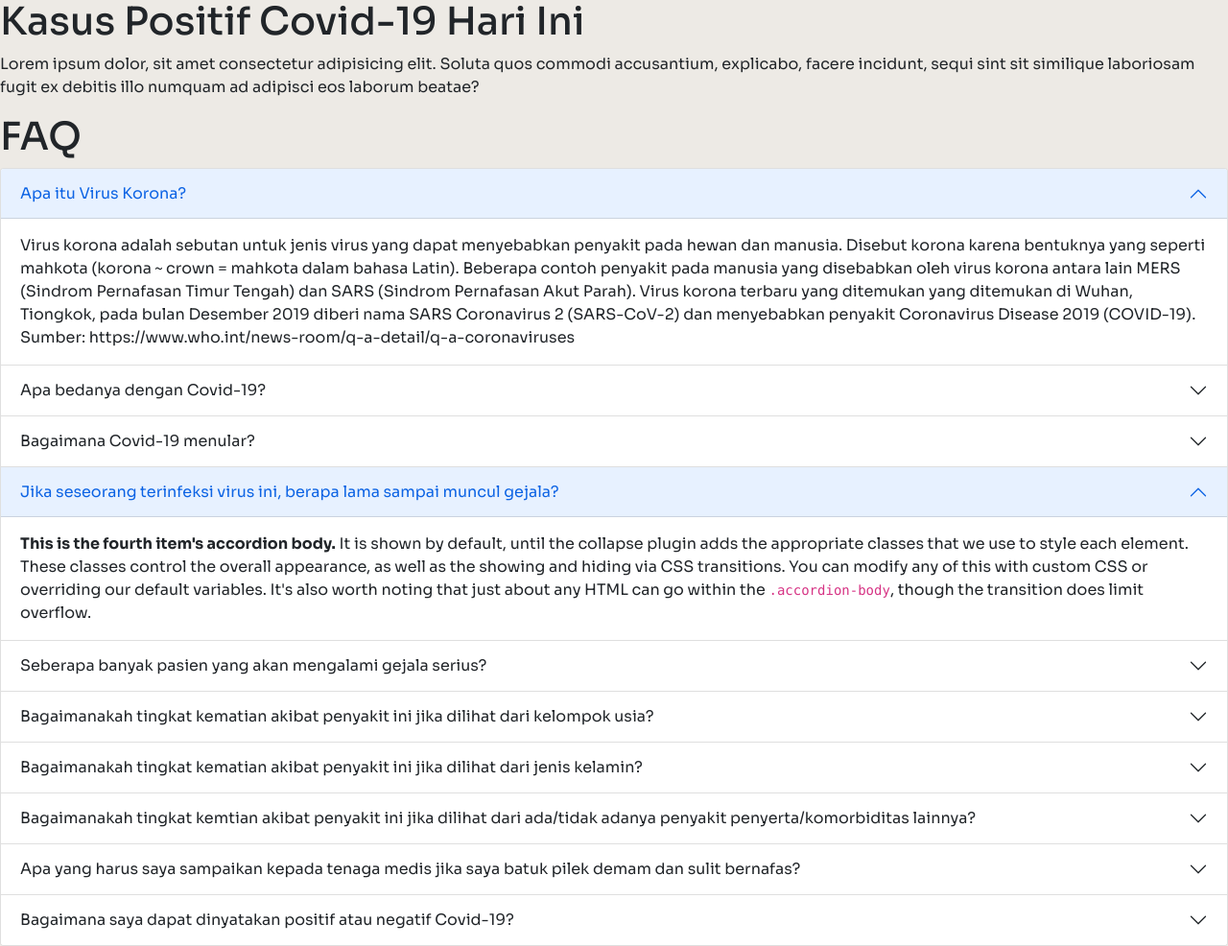
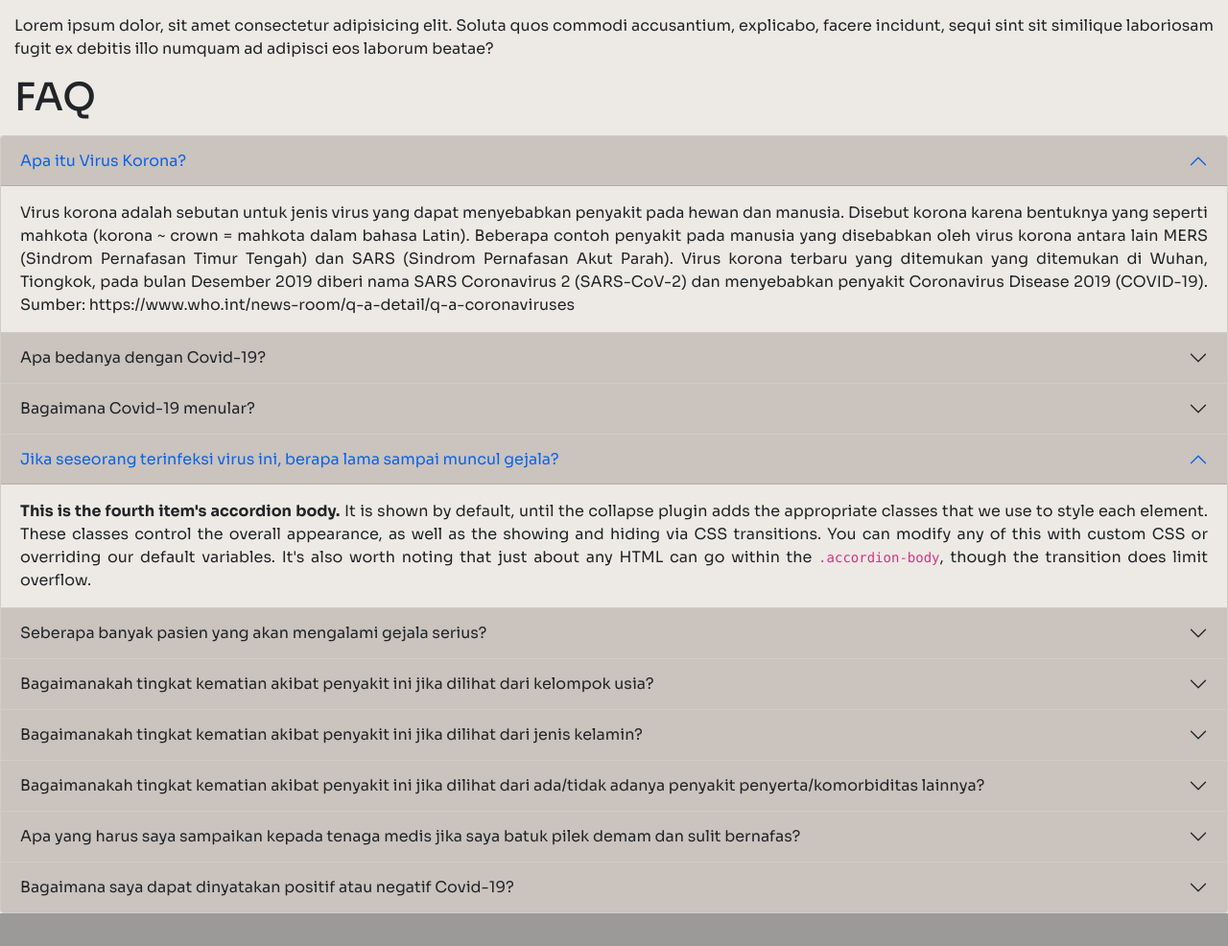
Before and after one commit to anindyassrys/dataCovid-website, a Django app: page / in a window 1280 px wide. Shown: the part 1449-2435 px from the top of the page at 96% size. After the commit the page ends 2401 px from the top, so only its background shows below. Run offline with Django 3.2, Linux system fonts and the light colour scheme; some libraries are stand-ins or nearby versions.

Commit message:
update page content

```diff
--- a/Home/static/home.css
+++ b/Home/static/home.css
@@ -0,0 +1,23 @@
+h1{
+    margin: 15px;
+
+}
+
+p{
+    margin: 15px;
+    text-align: justify;
+    text-justify: inter-word;
+}
+
+div {
+    text-align: justify;
+    text-justify: inter-word;
+  }
+
+#accback{
+    background-color: #edeae5;
+}
+
+#accbutton{
+    background-color: #cac3be;
+}
--- a/Home/templates/Home.html
+++ b/Home/templates/Home.html
@@ -9,13 +9,12 @@
 <link href="https://cdn.jsdelivr.net/npm/bootstrap@5.1.3/dist/css/bootstrap.min.css" rel="stylesheet" integrity="sha384-1BmE4kWBq78iYhFldvKuhfTAU6auU8tT94WrHftjDbrCEXSU1oBoqyl2QvZ6jIW3" crossorigin="anonymous">
 <!-- bootstraps js -->
 <script src="https://cdn.jsdelivr.net/npm/bootstrap@5.0.2/dist/js/bootstrap.bundle.min.js" integrity="sha384-MrcW6ZMFYlzcLA8Nl+NtUVF0sA7MsXsP1UyJoMp4YLEuNSfAP+JcXn/tWtIaxVXM" crossorigin="anonymous"></script>
-<link rel="stylesheet" href="{% static 'style.css' %}">
+<link rel="stylesheet" href="{% static 'home.css' %}">
 {% endblock css %}
 {% block title %}
 Home
 {% endblock title %}
 {% block content %}
-    <br><br><br><br>
     <body>
         <br><br><br><br>
         <h1>Selamat Datang!</h1>
@@ -52,9 +51,9 @@ Home
 
         <h1>FAQ</h1>
         <div class="accordion" id="accordionExample">
-          <div class="accordion-item">
+          <div class="accordion-item" id="accback">
             <h2 class="accordion-header" id="headingOne">
-              <button class="accordion-button" type="button" data-bs-toggle="collapse" data-bs-target="#collapseOne" aria-expanded="true" aria-controls="collapseOne">
+              <button class="accordion-button"  id="accbutton" type="button" data-bs-toggle="collapse" data-bs-target="#collapseOne" aria-expanded="true" aria-controls="collapseOne">
                 Apa itu Virus Korona?
               </button>
             </h2>
@@ -70,9 +69,9 @@ Home
               </div>
             </div>
           </div>
-          <div class="accordion-item">
+          <div class="accordion-item" id="accback">
             <h2 class="accordion-header" id="headingTwo">
-              <button class="accordion-button collapsed" type="button" data-bs-toggle="collapse" data-bs-target="#collapseTwo" aria-expanded="false" aria-controls="collapseTwo">
+              <button class="accordion-button collapsed" id="accbutton" type="button" data-bs-toggle="collapse" data-bs-target="#collapseTwo" aria-expanded="false" aria-controls="collapseTwo">
                 Apa bedanya dengan Covid-19?
               </button>
             </h2>
@@ -82,9 +81,9 @@ Home
               </div>
             </div>
           </div>
-          <div class="accordion-item">
+          <div class="accordion-item" id="accback">
             <h2 class="accordion-header" id="headingThree">
-              <button class="accordion-button collapsed" type="button" data-bs-toggle="collapse" data-bs-target="#collapseThree" aria-expanded="false" aria-controls="collapseThree">
+              <button class="accordion-button collapsed" id="accbutton" type="button" data-bs-toggle="collapse" data-bs-target="#collapseThree" aria-expanded="false" aria-controls="collapseThree">
                 Bagaimana Covid-19 menular?
               </button>
             </h2>
@@ -94,9 +93,9 @@ Home
               </div>
             </div>
           </div>
-          <div class="accordion-item">
+          <div class="accordion-item" id="accback">
             <h2 class="accordion-header" id="headingFour">
-              <button class="accordion-button" type="button" data-bs-toggle="collapse" data-bs-target="#collapseFour" aria-expanded="true" aria-controls="collapseFour">
+              <button class="accordion-button" id="accbutton" type="button" data-bs-toggle="collapse" data-bs-target="#collapseFour" aria-expanded="true" aria-controls="collapseFour">
                 Jika seseorang terinfeksi virus ini, berapa lama sampai muncul gejala?
               </button>
             </h2>
@@ -106,9 +105,9 @@ Home
               </div>
             </div>
           </div>
-          <div class="accordion-item">
+          <div class="accordion-item" id="accback">
             <h2 class="accordion-header" id="headingFive">
-              <button class="accordion-button collapsed" type="button" data-bs-toggle="collapse" data-bs-target="#collapseFive" aria-expanded="false" aria-controls="collapseFive">
+              <button class="accordion-button collapsed" id="accbutton" type="button" data-bs-toggle="collapse" data-bs-target="#collapseFive" aria-expanded="false" aria-controls="collapseFive">
                 Seberapa banyak pasien yang akan mengalami gejala serius?
               </button>
             </h2>
@@ -118,9 +117,9 @@ Home
               </div>
             </div>
           </div>
-          <div class="accordion-item">
+          <div class="accordion-item" id="accback">
             <h2 class="accordion-header" id="headingSix">
-              <button class="accordion-button collapsed" type="button" data-bs-toggle="collapse" data-bs-target="#collapseSix" aria-expanded="false" aria-controls="collapseSix">
+              <button class="accordion-button collapsed" id="accbutton" type="button" data-bs-toggle="collapse" data-bs-target="#collapseSix" aria-expanded="false" aria-controls="collapseSix">
                 Bagaimanakah tingkat kematian akibat penyakit ini jika dilihat dari kelompok usia?
               </button>
             </h2>
@@ -130,9 +129,9 @@ Home
               </div>
             </div>
           </div>
-          <div class="accordion-item">
+          <div class="accordion-item" id="accback">
             <h2 class="accordion-header" id="headingSeven">
-              <button class="accordion-button collapsed" type="button" data-bs-toggle="collapse" data-bs-target="#collapseSeven" aria-expanded="false" aria-controls="collapseSeven">
+              <button class="accordion-button collapsed" id="accbutton" type="button" data-bs-toggle="collapse" data-bs-target="#collapseSeven" aria-expanded="false" aria-controls="collapseSeven">
                 Bagaimanakah tingkat kematian akibat penyakit ini jika dilihat dari jenis kelamin?
               </button>
             </h2>
@@ -142,10 +141,10 @@ Home
               </div>
             </div>
           </div>
-          <div class="accordion-item">
+          <div class="accordion-item" id="accback">
             <h2 class="accordion-header" id="headingEight">
-              <button class="accordion-button collapsed" type="button" data-bs-toggle="collapse" data-bs-target="#collapseEight" aria-expanded="false" aria-controls="collapseEight">
-                Bagaimanakah tingkat kemtian akibat penyakit ini jika dilihat dari ada/tidak adanya penyakit penyerta/komorbiditas lainnya?
+              <button class="accordion-button collapsed" id="accbutton" type="button" data-bs-toggle="collapse" data-bs-target="#collapseEight" aria-expanded="false" aria-controls="collapseEight">
+                Bagaimanakah tingkat kematian akibat penyakit ini jika dilihat dari ada/tidak adanya penyakit penyerta/komorbiditas lainnya?
               </button>
             </h2>
             <div id="collapseEight" class="accordion-collapse collapse" aria-labelledby="headingEight" data-bs-parent="#accordionExample">
@@ -154,9 +153,9 @@ Home
               </div>
             </div>
           </div>
-          <div class="accordion-item">
+          <div class="accordion-item" id="accback">
             <h2 class="accordion-header" id="headingNine">
-              <button class="accordion-button collapsed" type="button" data-bs-toggle="collapse" data-bs-target="#collapseNine" aria-expanded="false" aria-controls="collapseNine">
+              <button class="accordion-button collapsed" id="accbutton" type="button" data-bs-toggle="collapse" data-bs-target="#collapseNine" aria-expanded="false" aria-controls="collapseNine">
                 Apa yang harus saya sampaikan kepada tenaga medis jika saya batuk pilek demam dan sulit bernafas?
               </button>
             </h2>
@@ -166,9 +165,9 @@ Home
               </div>
             </div>
           </div>
-          <div class="accordion-item">
+          <div class="accordion-item" id="accback">
             <h2 class="accordion-header" id="headingTen">
-              <button class="accordion-button collapsed" type="button" data-bs-toggle="collapse" data-bs-target="#collapseTen" aria-expanded="false" aria-controls="collapseTen">
+              <button class="accordion-button collapsed" id="accbutton" type="button" data-bs-toggle="collapse" data-bs-target="#collapseTen" aria-expanded="false" aria-controls="collapseTen">
                 Bagaimana saya dapat dinyatakan positif atau negatif Covid-19?
               </button>
             </h2>
```
